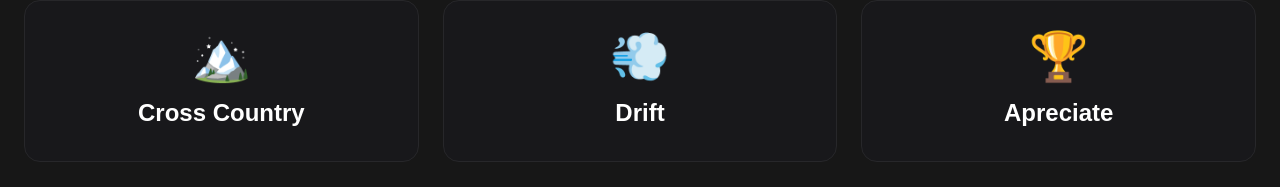
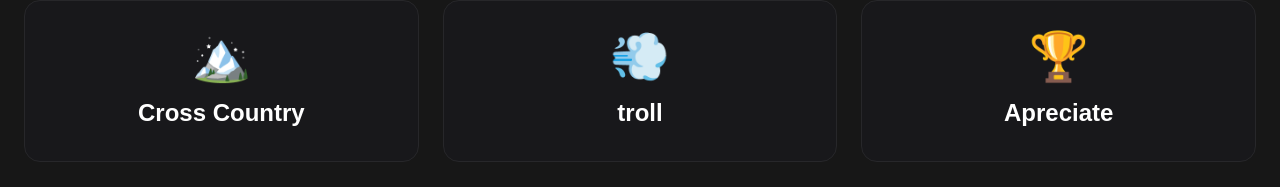
Before and after one commit to Sgv74/Curse-Pentru-Amici, a Next.js app: page / in a window 1280 px wide. Shown: the part 1070-1257 px from the top of the page. Built offline with nearby package versions, Linux system fonts and the light colour scheme; no server answers; the database is empty.

Commit message:
Rename drift to troll and update project

```diff
--- a/app/adauga/page.tsx
+++ b/app/adauga/page.tsx
@@ -322,7 +322,7 @@ Categorie
 <option>Street Racing</option>
 <option>Rally</option>
 <option>Cross Country</option>
-<option>Drift</option>
+<option>troll</option>
 
 </select>
 
--- a/app/categorie/[nume]/page.tsx
+++ b/app/categorie/[nume]/page.tsx
@@ -26,7 +26,7 @@ export default async function PaginaCategorie({
     "street-racing": "Street Racing",
     "rally-racing": "Rally Racing",
     "cross-country": "Cross Country",
-    "drift": "Drift",
+    "troll": "troll",
 
   };
 
--- a/app/page.tsx
+++ b/app/page.tsx
@@ -165,8 +165,8 @@ export default async function Home() {
 
           <Category
             emoji="💨"
-            title="Drift"
-            link="/categorie/drift"
+            title="troll"
+            link="/categorie/troll"
           />
 
           <Category
```
